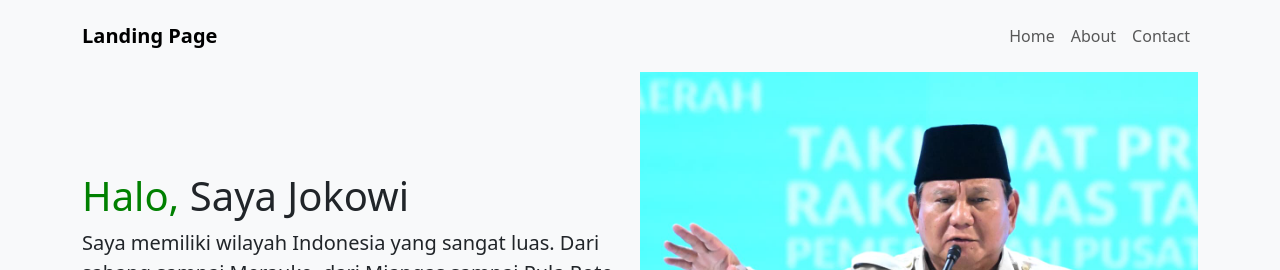
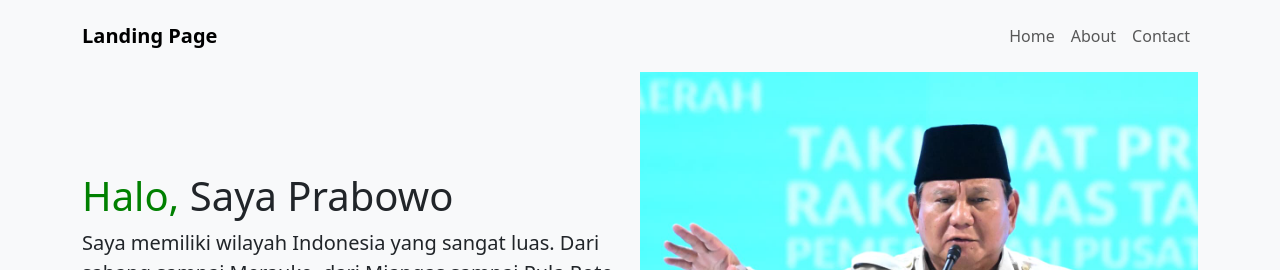
Before and after one commit to wellyekacipta/portofolio-wellyekacipta, a plain HTML site: page index.html in a window 1280 px wide. Shown: the top 270 px of the page. Drawn offline with nearby package versions, Linux system fonts and the light colour scheme.

Commit message:
Change name from Jokowi to Prabowo in index.html

```diff
--- a/index.html
+++ b/index.html
@@ -38,7 +38,7 @@
         <div class="container">
               <div class="d-flex align-items-center text-center text-sm-start">
                   <div>
-                  <h1 class="h1"><span style="color:green">Halo,</span> Saya Jokowi</h1>
+                  <h1 class="h1"><span style="color:green">Halo,</span> Saya Prabowo</h1>
                   <p class="lead">
                     Saya memiliki wilayah Indonesia yang sangat luas. Dari sabang sampai Merauke, dari Miangas sampai Pula Rote.
                   </p>
```
